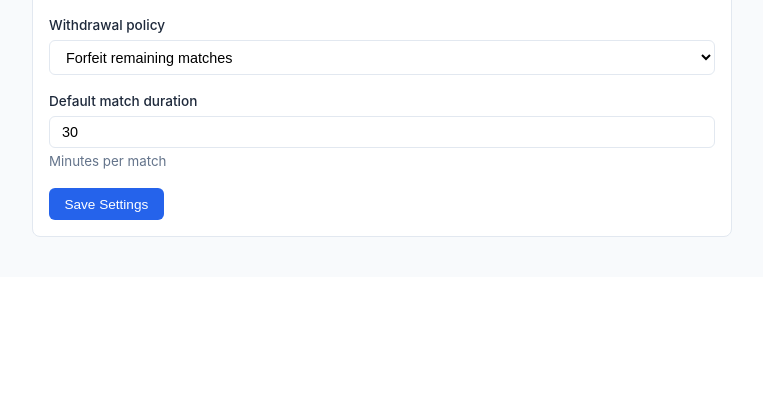
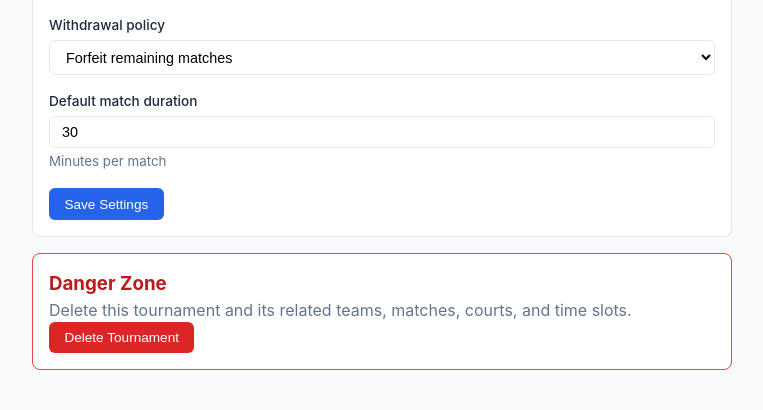
Before and after one commit to simarsamra/Tournament-Manager, a Django app: page /settings/ in a window 1280 px wide. Shown: the part 902-1312 px from the top of the page, without its empty margins (232-995 px from the left). Before the commit the page ends 1139 px from the top, so only its background shows below. Run offline with Django 5.2, Linux system fonts and the light colour scheme; a user stored in the database is signed in; data comes from the database, SQL or seed files in the repository; both versions use the stored data as it was after the commit.

Commit message:
Add tournament deletion functionality with confirmation in settings

```diff
--- a/core/urls.py
+++ b/core/urls.py
@@ -18,6 +18,7 @@ urlpatterns = [
     path("tournament/<int:pk>/add-timeslot/", views.add_timeslot, name="add_timeslot"),
     path("tournament/<int:pk>/add-teams/", views.add_teams_bulk, name="add_teams_bulk"),
     path("tournament/<int:pk>/start/", views.start_tournament, name="start_tournament"),
+    path("tournament/<int:pk>/delete/", views.delete_tournament, name="delete_tournament"),
 
     # Fixtures
     path("fixtures/", views.fixtures_view, name="fixtures"),
--- a/core/views.py
+++ b/core/views.py
@@ -985,6 +985,35 @@ def audit_log_view(request):
 # -- Settings --
 
 @login_required
+@require_POST
+def delete_tournament(request, pk):
+    if not _is_organizer(request.user):
+        messages.error(request, "Only organizers can delete tournaments.")
+        return redirect("dashboard")
+
+    tournament = get_object_or_404(Tournament, pk=pk)
+    if request.POST.get("confirm_delete", "").strip().upper() != "DELETE":
+        messages.error(request, "Tournament deletion was not confirmed.")
+        return redirect("settings")
+
+    tournament_name = tournament.name
+    team_user_ids = list(
+        tournament.teams.exclude(user__is_staff=True).values_list("user_id", flat=True)
+    )
+    tournament.delete()
+    if team_user_ids:
+        User.objects.filter(
+            id__in=team_user_ids,
+            is_staff=False,
+            is_superuser=False,
+        ).delete()
+
+    log_action(request, "tournament_deleted", f"Tournament '{tournament_name}' deleted")
+    messages.success(request, f"Tournament '{tournament_name}' deleted.")
+    return redirect("dashboard")
+
+
+@login_required
 def settings_view(request):
     if not _is_organizer(request.user):
         return redirect("dashboard")
--- a/templates/core/settings.html
+++ b/templates/core/settings.html
@@ -19,6 +19,18 @@
         </form>
     </div>
 </div>
+
+<div class="card" style="max-width:700px; margin-top:1rem; border:1px solid #ef4444;">
+    <div class="card-body">
+        <h3 style="margin-top:0; color:#b91c1c;">Danger Zone</h3>
+        <p class="text-muted">Delete this tournament and its related teams, matches, courts, and time slots.</p>
+        <form method="post" action="{% url 'delete_tournament' pk=tournament.pk %}" onsubmit="return confirm('Delete this tournament permanently?');">
+            {% csrf_token %}
+            <input type="hidden" name="confirm_delete" value="DELETE">
+            <button type="submit" class="btn btn-danger">Delete Tournament</button>
+        </form>
+    </div>
+</div>
 {% else %}
 <p class="text-muted">No tournament configured.</p>
 {% endif %}
```
Also changed, not shown: core/tests.py (+29 -0 lines), db.sqlite3.
